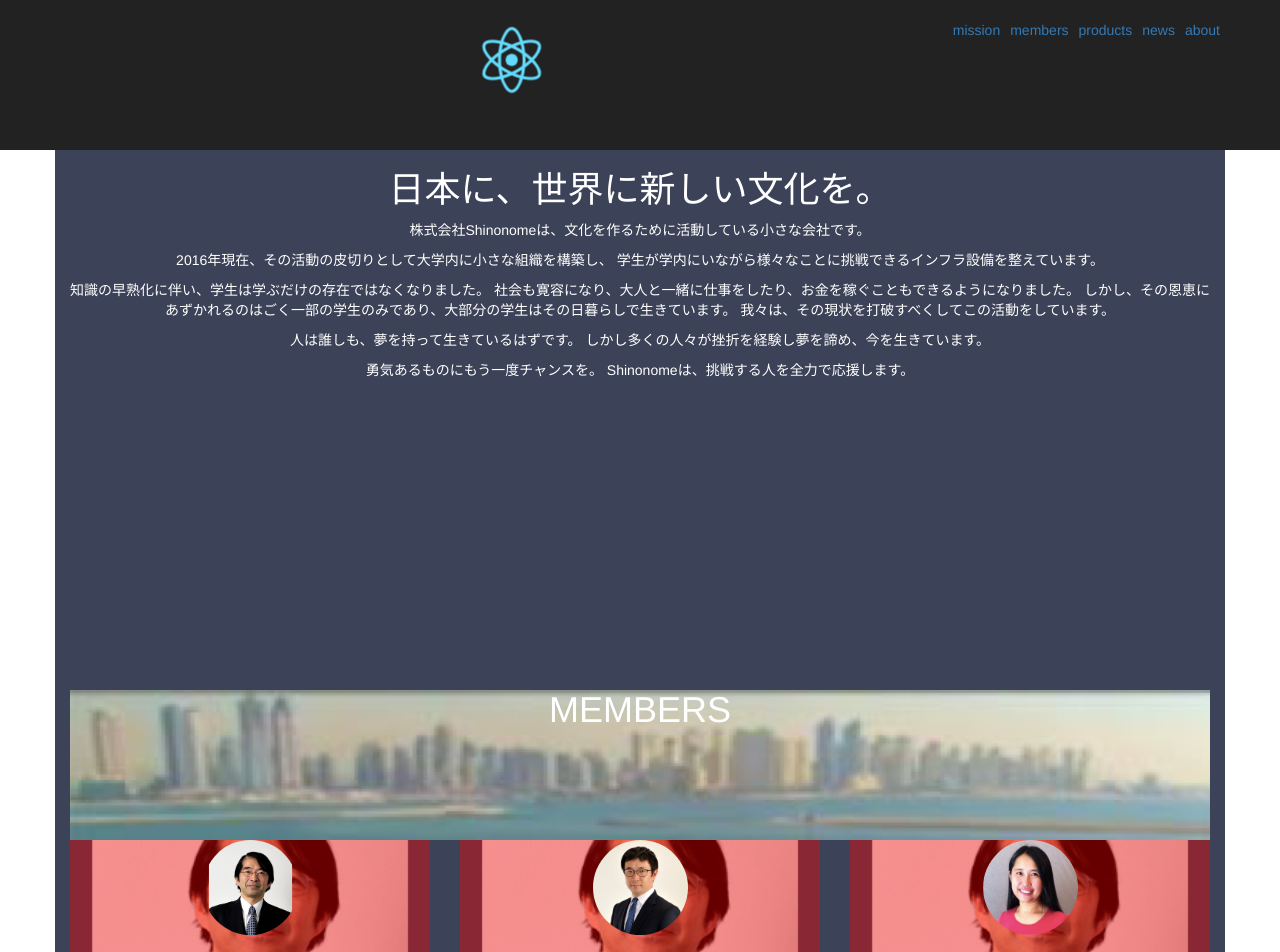
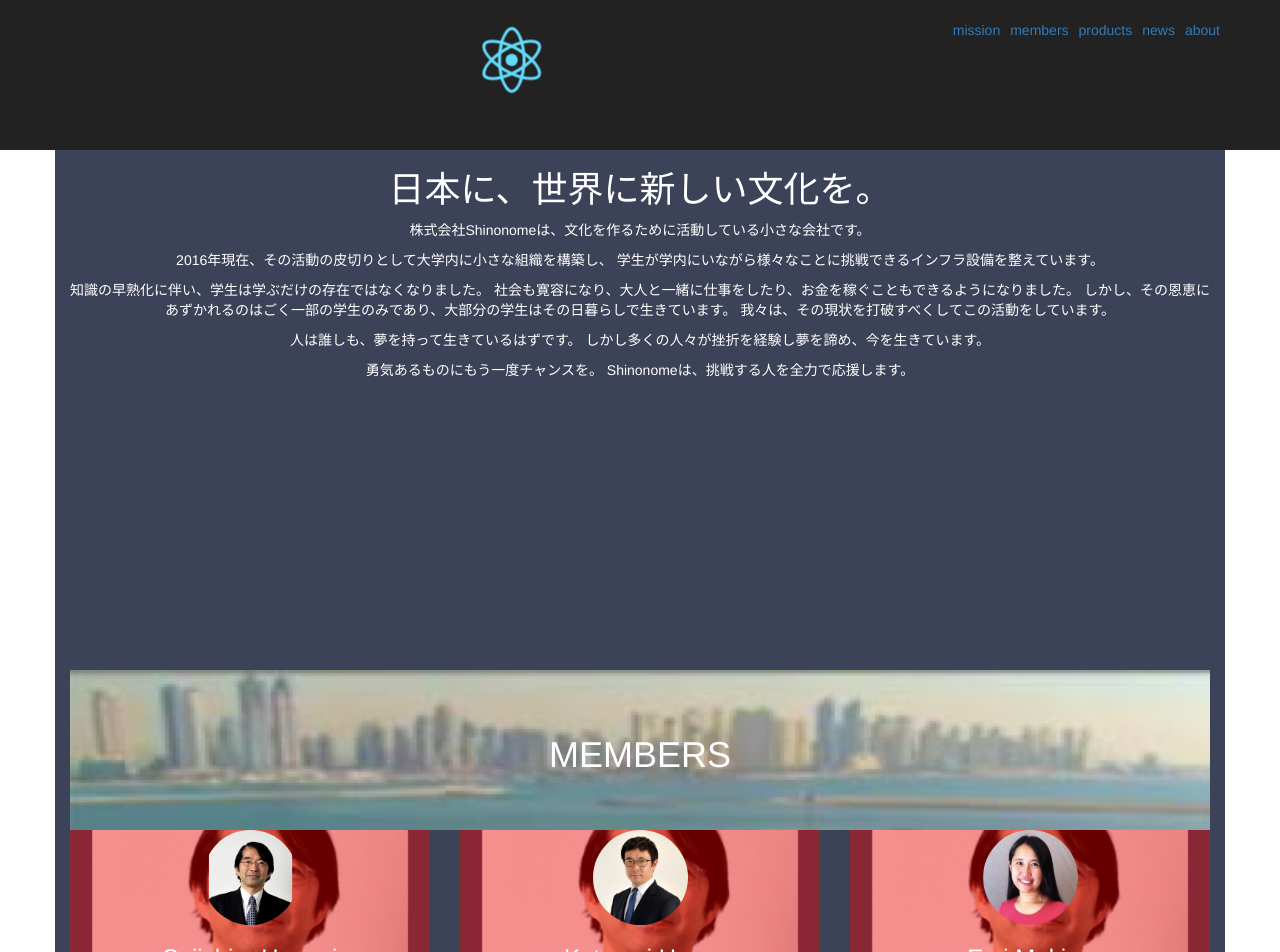
Before and after one commit to Shagamii/shinonome-inc.github.io, a React (Create React App) app: page / in a window 1280 px wide. Shown: the top 952 px of the page. Built offline with nearby package versions, Linux system fonts and the light colour scheme.

Commit message:
update header

```diff
--- a/src/App.css
+++ b/src/App.css
@@ -1,3 +1,17 @@
+/*<utility>*/
+
+.Utility-table {
+  display: table;
+  width: 100%;
+  height: 100%;
+}
+
+.Utility-table-cell {
+  display: table-cell;
+  vertical-align: middle;
+}
+/*</utility>*/
+
 section {
   min-height: 500px;
 }
@@ -25,6 +39,10 @@ section {
 @keyframes App-logo-spin {
   from { transform: rotate(0deg); }
   to { transform: rotate(360deg); }
+}
+
+.Section-header {
+  height: 160px;
 }
 
 .Section-header-title {
--- a/src/App.js
+++ b/src/App.js
@@ -6,12 +6,15 @@ class App extends Component {
   renderSectionHeader = (imgUrl, title) => {
     const style = {
       backgroundImage: `url(${imgUrl})`,
-      minHeight: "150px"
     };
 
     return (
       <div className="Section-header" style={style}>
-        <h1 className="Section-header-title text-center">{title}</h1>
+        <div className="Utility-table">
+          <div className="Utility-table-cell">
+            <h1 className="Section-header-title text-center">{title}</h1>
+          </div>
+        </div>
       </div>
     )
   };
```
